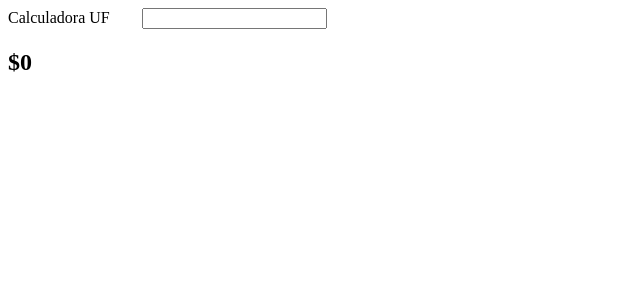
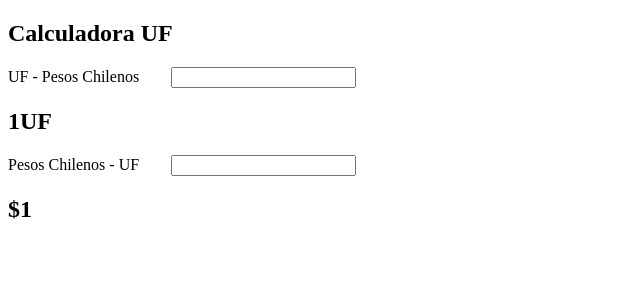
Before and after one commit to javierarancibia/react-ufcalculator, a React (Create React App) app in the folder src/: page / in a window 1280 px wide. Shown: the top 300 px of the page, without its empty margins (0-640 px from the left). Built offline with nearby package versions, Linux system fonts and the light colour scheme; no server answers; the HTML template or start-up script is replaced by a standard one.

Commit message:
Created to options

```diff
--- a/src/ufContainer.js
+++ b/src/ufContainer.js
@@ -2,7 +2,8 @@ import React, { useState, useEffect, Fragment } from 'react';
 
 const ufContainer = () => {
   const [val, setVal] = useState(0);
-  const [number, setNumber] = useState(0);
+  const [ufPrice, setUfPrice] = useState(1);
+  const [pesos, setPesos] = useState(1);
 
   useEffect(() => {
     fetch('https://mindicador.cl/api/uf')
@@ -18,15 +19,19 @@ const ufContainer = () => {
       });
   }, []);
 
-  const handleSubmit = e => {};
-
   return (
     <Fragment>
-      <form onChange={handleSubmit}>
-        <label style={{ marginRight: '2rem' }}>Calculadora UF</label>
-        <input type="text" onChange={e => setNumber(e.target.value * val)} />
+      <form>
+        <h2>Calculadora UF</h2>
+        <label style={{ marginRight: '2rem' }}>UF - Pesos Chilenos</label>
+        <input type="text" onChange={e => setUfPrice(e.target.value / val)} />
       </form>
-      <h2>${number}</h2>
+      <h2>{ufPrice.toFixed()}UF</h2>
+      <form>
+        <label style={{ marginRight: '2rem' }}>Pesos Chilenos - UF</label>
+        <input type="text" onChange={e => setPesos(e.target.value * val)} />
+      </form>
+      <h2>${pesos.toFixed()}</h2>
     </Fragment>
   );
 };
```
